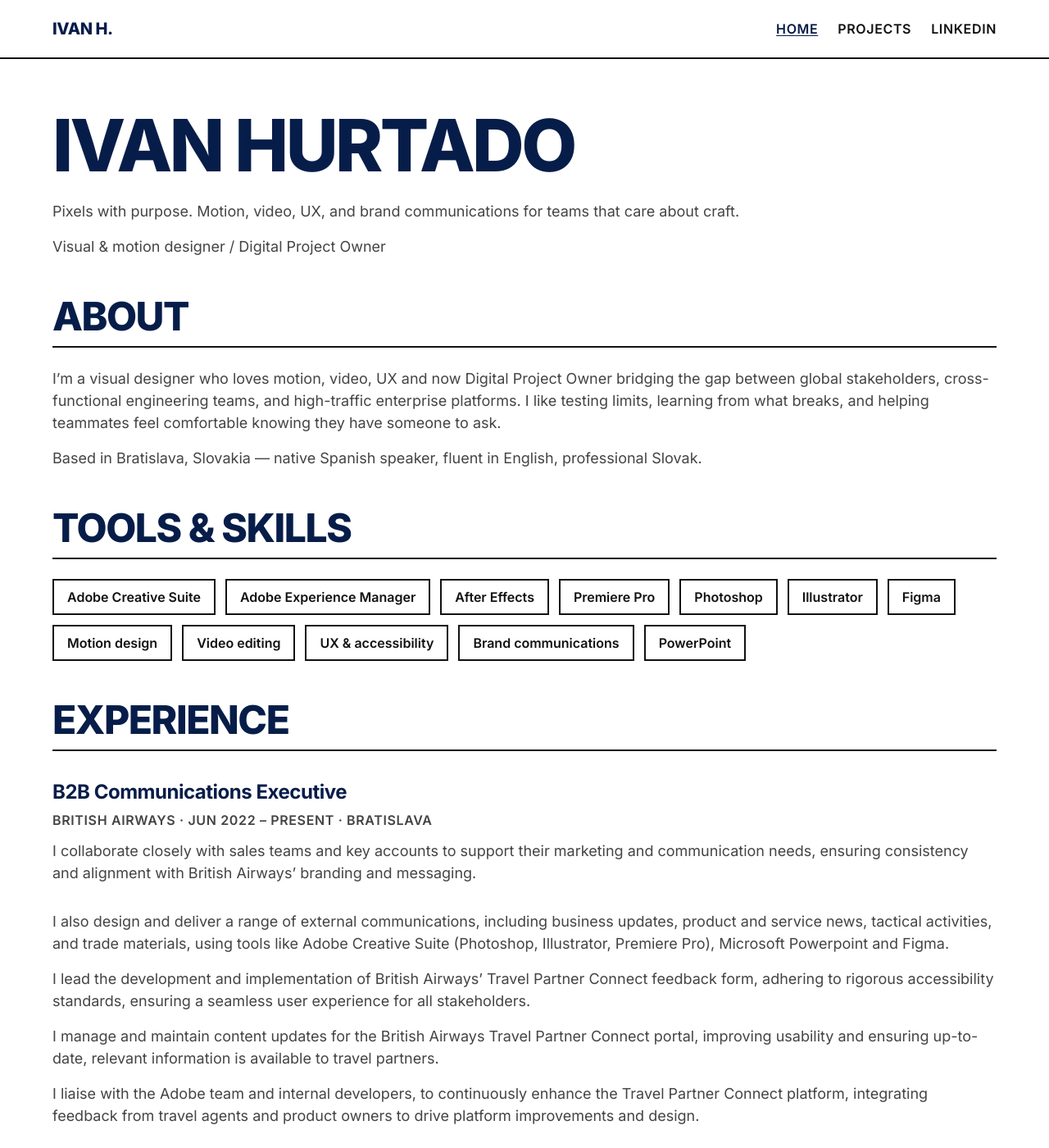
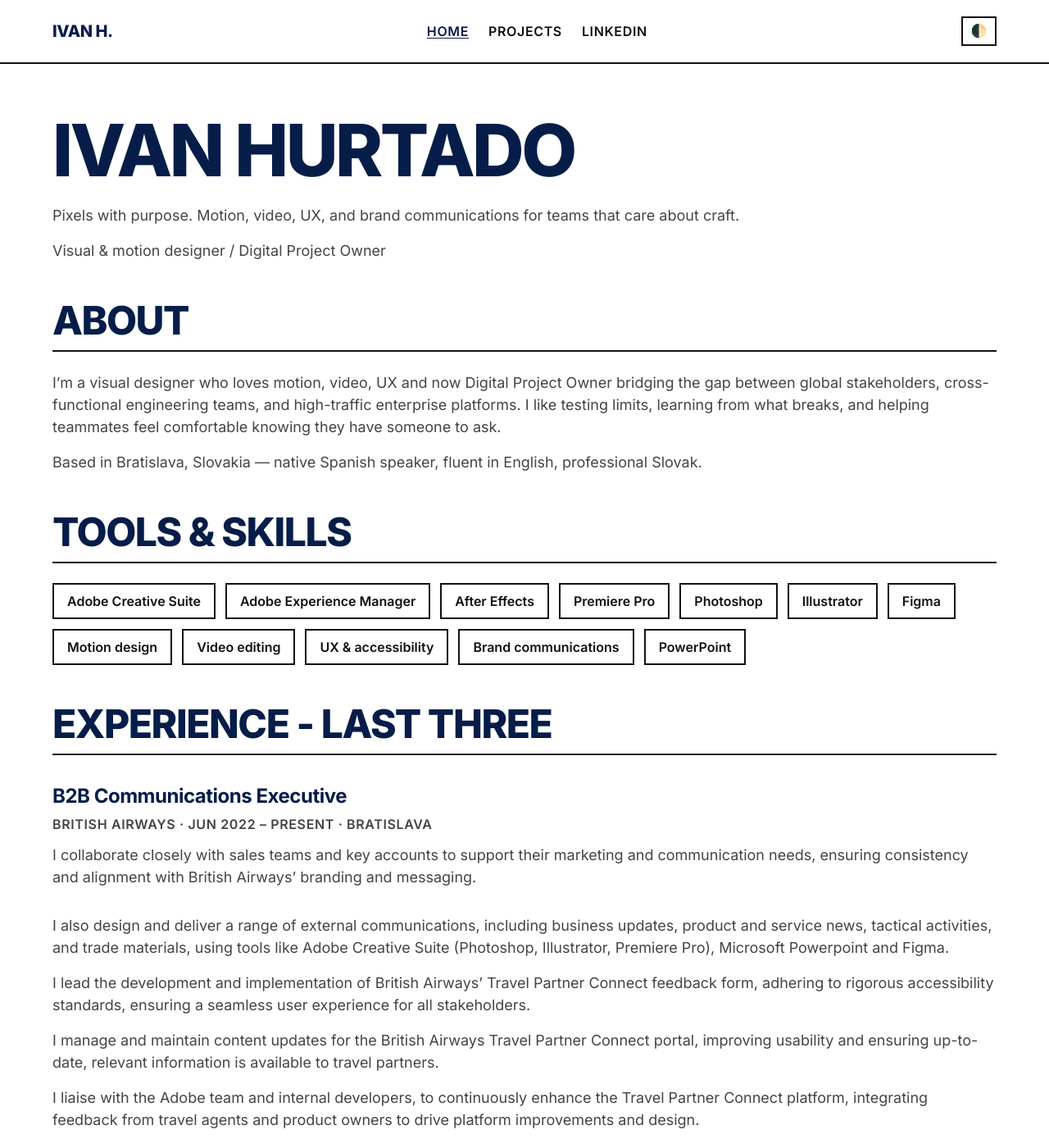
Before and after one commit to ivanhb-sk/ivanhb-sk.github.io, a Jekyll site: the page built from index.md, in a window 1280 px wide and 1400 px high. Shown: the whole window at 82% size. Built offline with Jekyll 4.4.1, drawn with Linux system fonts in a browser that asks for light colours.

Commit message:
dark mode

```diff
--- a/_layouts/default.html
+++ b/_layouts/default.html
@@ -16,6 +16,7 @@
         <a href="{{ '/projects/' | relative_url }}"{% if page.url contains '/projects' %} aria-current="page"{% endif %}>Projects</a>
         <a href="{{ site.author.linkedin }}" target="_blank" rel="noopener noreferrer">LinkedIn</a>
       </nav>
+      <button id="theme-toggle" class="theme-toggle-btn" aria-label="Toggle Dark Mode">🌓</button>
     </div>
   </header>
 
@@ -29,5 +30,26 @@
       <p>&copy; {{ 'now' | date: '%Y' }} {{ site.author.name }}</p>
     </div>
   </footer>
+  <script>
+    const toggleBtn = document.getElementById('theme-toggle');
+
+    // Check localStorage first so the choice persists across pages
+    const savedTheme = localStorage.getItem('portfolio-theme');
+    if (savedTheme) {
+      document.documentElement.setAttribute('data-theme', savedTheme);
+    }
+
+    toggleBtn.addEventListener('click', () => {
+      const currentTheme = document.documentElement.getAttribute('data-theme');
+
+      if (currentTheme === 'dark') {
+        document.documentElement.removeAttribute('data-theme');
+        localStorage.setItem('portfolio-theme', 'light');
+      } else {
+        document.documentElement.setAttribute('data-theme', 'dark');
+        localStorage.setItem('portfolio-theme', 'dark');
+      }
+    });
+  </script>
 </body>
 </html>
--- a/assets/css/main.scss
+++ b/assets/css/main.scss
@@ -12,6 +12,16 @@
   --ba-border: #111111;
   --ba-white: #ffffff;
   --max-width: 72rem;
+}
+
+/* When data-theme="dark" is injected into the HTML tag, override the variables */
+html[data-theme="dark"] {
+  --ba-bg-page: #0b1326;    /* Deep, dark navy-tinted canvas */
+  --ba-text-dark: #f0f4f8;   /* Clean, soft off-white text */
+  --ba-text-muted: #94a3b8;  /* Readable, muted gray-blue for descriptions */
+  --ba-border: #f0f4f8;      /* Sharp, light structural borders */
+  --ba-navy: #1e293b;        /* Shift navy container backgrounds to a lighter, readable slate */
+  --ba-blue: #38bdf8;        /* Make the branding blue pop safely as a high-contrast accent */
 }
 
 *,
@@ -381,3 +391,18 @@ h1, h2, h3, h4 {
     padding-block: 2.5rem;
   }
 }
+
+.theme-toggle-btn {
+  background: transparent;
+  border: 2px solid var(--ba-border);
+  color: var(--ba-text-dark);
+  padding: 0.4rem 0.6rem;
+  cursor: pointer;
+  font-size: 1rem;
+  border-radius: 0; /* Pure stark brutalist edge */
+  transition: transform 0.1s ease;
+}
+
+.theme-toggle-btn:active {
+  transform: scale(0.95);
+}
--- a/index.md
+++ b/index.md
@@ -30,7 +30,7 @@ Based in Bratislava, Slovakia — native Spanish speaker, fluent in English, pro
 - Brand communications
 - PowerPoint
 
-## Experience
+## Experience - Last three
 
 ### B2B Communications Executive
 
```
